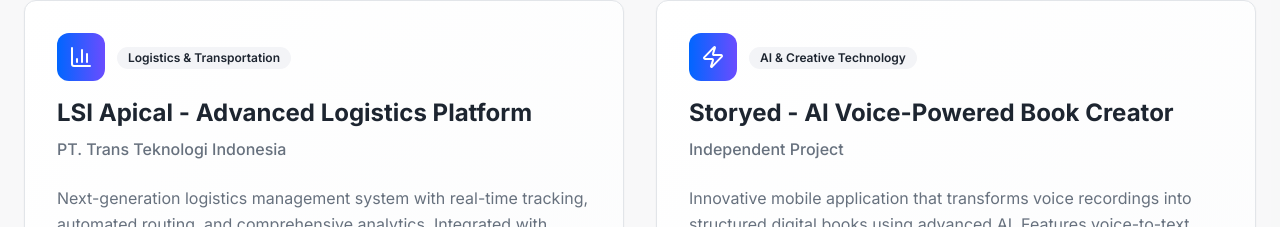
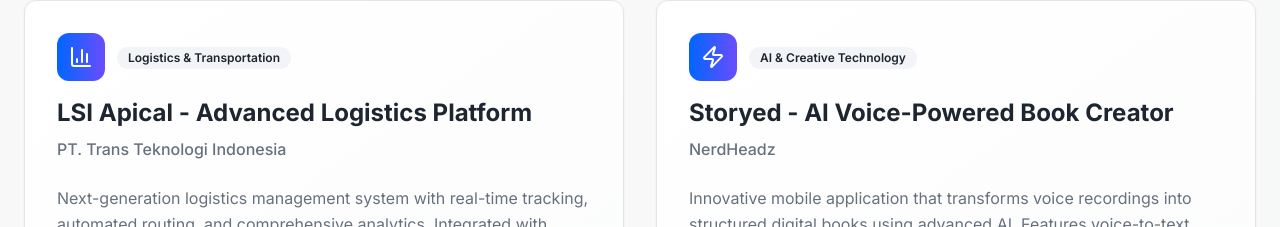
Before and after one commit to riantra/AndrianSyahputra-, a React (Vite) app: page / in a window 1280 px wide. Shown: the part 4629-4856 px from the top of the page. Built offline with nearby package versions, Linux system fonts and the light colour scheme.

Commit message:
Update ProjectsSection.tsx
Ubah Proyek

```diff
--- a/src/components/Portfolio/ProjectsSection.tsx
+++ b/src/components/Portfolio/ProjectsSection.tsx
@@ -29,7 +29,7 @@ const ProjectsSection = () => {
     },
     {
       title: "Storyed - AI Voice-Powered Book Creator",
-      company: "Independent Project",
+      company: "NerdHeadz",
       description: "Innovative mobile application that transforms voice recordings into structured digital books using advanced AI. Features voice-to-text conversion, intelligent chapter organization, and automated editing suggestions.",
       category: "AI & Creative Technology",
       icon: Zap,
```
